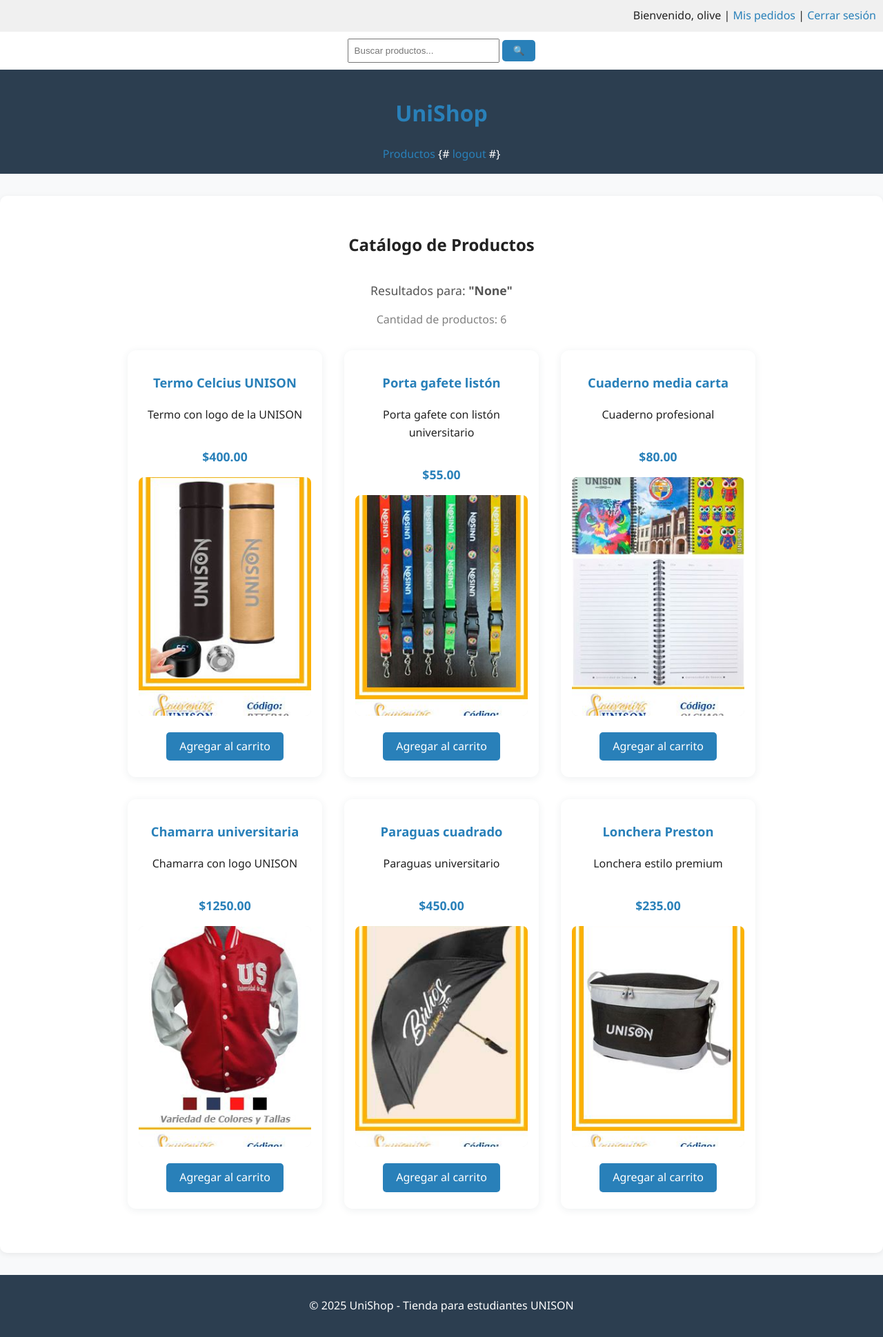
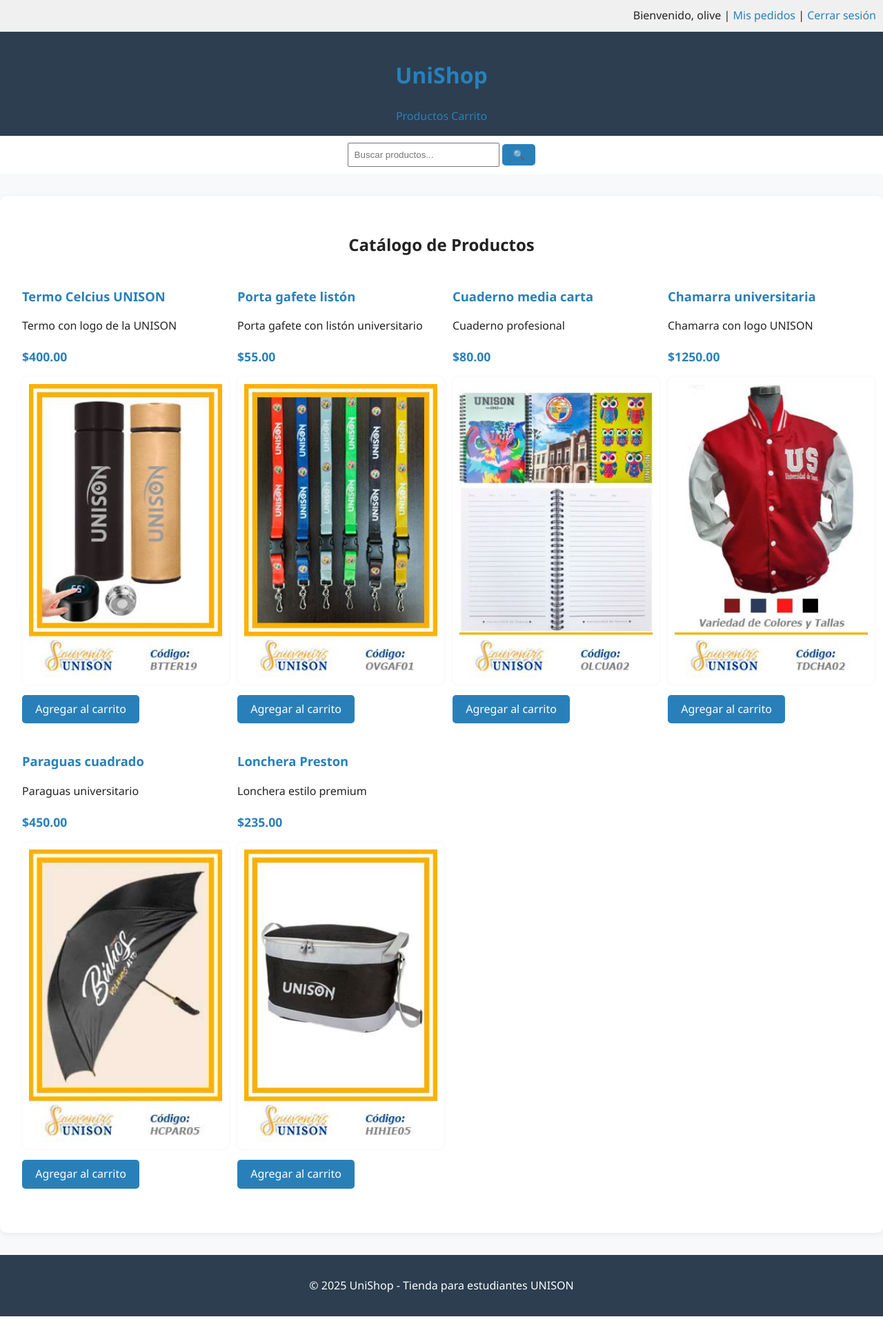
Before and after one commit to oliveroide/unishop, a Django app: page / in a window 1280 px wide. Shown: the whole page at 69% size. After the commit the page ends 1909 px from the top, so only its background shows below. Run offline with Django 5.2, Linux system fonts and the light colour scheme; a user stored in the database is signed in; data comes from the database, SQL or seed files in the repository; both versions use the stored data as it was after the commit.

Commit message:
Se arreglaron varios error visuales

```diff
--- a/static/css/style.css
+++ b/static/css/style.css
@@ -91,15 +91,20 @@ button:hover, input[type="submit"]:hover {
 }
 
 .product-card img {
-    width: 100%;
-    max-width: 100%;
-    flex: 1 1 320px;
-    height: 160px;
-    object-fit: cover;
-    border-radius: 8px;
-    margin-bottom: 1rem;
-    background: #f0f0f0;
+  width: 100%;
+  max-width: 100%;
+  height: auto;         /* Cambia esto */
+  border-radius: 8px;
+  margin-bottom: 1rem;
+  background: #fff;
+  display: block;
+  margin-left: auto;
+  margin-right: auto;
+  padding: 10px;
+  box-shadow: 0 0 5px rgba(0,0,0,0.05);
 }
+
+
 
 .product-card h3 {
     margin: 0.5rem 0 0.2rem 0;
--- a/templates/base.html
+++ b/templates/base.html
@@ -9,7 +9,6 @@
 </head>
 <body>
 
-<!-- Barra superior con autenticación -->
 <div style="background-color: #f0f0f0; padding: 10px; text-align: right;">
     {% if user.is_authenticated %}
         <span>Bienvenido, {{ user.username }}</span> |
@@ -20,6 +19,8 @@
         <a href="{% url 'register' %}">Registrarse</a>
     {% endif %}
 </div>
+<!-- Encabezado -->
+{% include 'partials/_header.html' %}
 
 <!-- Barra de búsqueda -->
 <div style="background-color: #ffffff; padding: 10px; text-align: center;">
@@ -28,9 +29,6 @@
     <button type="submit">🔍</button>
   </form>
 </div>
-
-<!-- Encabezado -->
-{% include 'partials/_header.html' %}
 
 <!-- Mensajes flash -->
 {% if messages %}
--- a/templates/partials/_header.html
+++ b/templates/partials/_header.html
@@ -2,13 +2,6 @@
     <h1><a href="{% url 'home' %}">UniShop</a></h1>
     <nav>
         <a href="{% url 'product_list' %}">Productos</a>
-        {# <a href="{% url 'cart' %}">Carrito ({{ cart_items_count }})</a> #}
-        {#
-        {% if user.is_authenticated %}
-            <a href="{% url 'logout' %}">logout</a>
-        {% else %}
-        {#    <a href="{% url 'login' %}">login</a>#}
-        {% endif %}
-        #}
+        <a href="{% url 'cart_detail' %}" class="btn">Carrito</a>
     </nav>
 </header>
--- a/templates/products/list.html
+++ b/templates/products/list.html
@@ -3,82 +3,16 @@
 {% block title %}Catálogo de Productos{% endblock %}
 
 {% block content %}
-<style>
-.product-gallery {
-    display: flex;
-    flex-wrap: wrap;
-    justify-content: center;
-    gap: 2rem;
-    margin: 2rem 0;
-}
-
-.product-card {
-    background: #fff;
-    border-radius: 12px;
-    box-shadow: 0 2px 12px rgba(44,62,80,0.08);
-    padding: 1.5rem 1rem 1.5rem 1rem;
-    width: 250px;
-    text-align: center;
-    transition: transform 0.2s, box-shadow 0.2s;
-    display: flex;
-    flex-direction: column;
-    align-items: center;
-}
-
-.product-card:hover {
-    transform: translateY(-8px) scale(1.03);
-    box-shadow: 0 6px 24px rgba(44,62,80,0.15);
-}
-
-.product-card img {
-    height: 160px;
-    width: 100%;
-    object-fit: cover;
-    border-radius: 8px;
-    margin-bottom: 1rem;
-    background: #f0f0f0;
-}
-
-.product-card h3 {
-    margin: 0.5rem 0 0.2rem 0;
-    font-size: 1.15rem;
-    color: #222;
-}
-
-.product-card .price {
-    color: #2980b9;
-    font-weight: bold;
-    margin-bottom: 1rem;
-    font-size: 1.1rem;
-}
-
-.product-card .btn {
-    display: inline-block;
-    background: #2980b9;
-    color: #fff;
-    padding: 0.5em 1.2em;
-    border-radius: 5px;
-    text-decoration: none;
-    font-size: 1em;
-    transition: background 0.2s;
-    margin-top: 0.5rem;
-}
-
-.product-card .btn:hover {
-    background: #1a5a85;
-}
-</style>
-
 <h2 style="text-align:center; margin-bottom:2rem;">Catálogo de Productos</h2>
 
+{% if query %}
   <!-- Resultados de la búsqueda -->
   <p style="text-align: center; color: #555; font-size: 1.1rem; margin-bottom: 1rem;">
     Resultados para: <strong>"{{ query }}"</strong>
   </p>
-
   <!-- Depuración: muestra cuántos productos hay -->
   <p style="text-align: center; color: gray;">Cantidad de productos: {{ productos|length }}</p>
-
+{% endif %}
 <div class="product-gallery">
     {% for producto in productos %}
         <div class="product-card">
```
Also changed, not shown: templates/Galeria/galeria.html (+0 -75 lines), db.sqlite3. Lines whose indentation alone changed are shown as unchanged.
